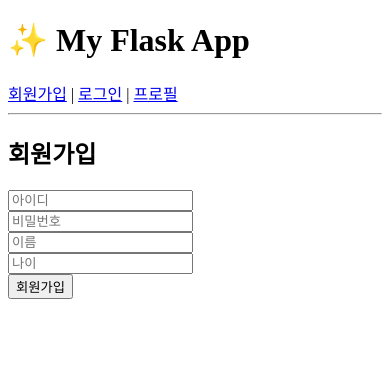
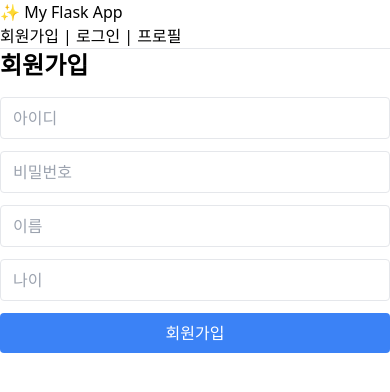
Before and after one commit to MrCaplan/flask-basic-app, a Flask app: page /register in a window 390 px wide. Shown: the top 392 px of the page. Run offline with Flask 3, Linux system fonts and the light colour scheme; some libraries are stand-ins or nearby versions.

Commit message:
tailwind로 반응형 홈페이지 꾸미기

```diff
--- a/templates/layout.html
+++ b/templates/layout.html
@@ -4,6 +4,8 @@
 <head>
   <meta charset="UTF-8" />
   <title>{% block title %}{% endblock %}</title>
+  <!-- Tailwind CSS CDN -->
+  <script src="https://cdn.tailwindcss.com"></script>
 </head>
 <body>
   <header>
--- a/templates/register.html
+++ b/templates/register.html
@@ -2,12 +2,19 @@
 {% extends "layout.html" %}
 {% block title %}회원가입{% endblock %}
 {% block content %}
-<h2>회원가입</h2>
-<form method="POST" action="/register">
-  <input type="text" name="username" placeholder="아이디" required><br>
-  <input type="password" name="password" placeholder="비밀번호" required><br>
-  <input type="text" name="name" placeholder="이름" required><br>
-  <input type="number" name="age" placeholder="나이" required><br>
-  <button type="submit">회원가입</button>
+<h2 class="text-2xl font-semibold mb-4">회원가입</h2>
+
+{% if error %}
+<p class="text-red-500 mb-2">{{ error }}</p>
+{% endif %}
+
+<form method="POST" class="space-y-3">
+  <input type="text" name="username" placeholder="아이디" required class="w-full px-3 py-2 border rounded" />
+  <input type="password" name="password" placeholder="비밀번호" required class="w-full px-3 py-2 border rounded" />
+  <input type="text" name="name" placeholder="이름" required class="w-full px-3 py-2 border rounded" />
+  <input type="number" name="age" placeholder="나이" required class="w-full px-3 py-2 border rounded" />
+  <button type="submit" class="w-full bg-blue-500 hover:bg-blue-600 text-white py-2 rounded">
+    회원가입
+  </button>
 </form>
 {% endblock %}
```
Also changed, not shown: templates/login.html (+12 -5 lines), templates/profile.html (+5 -2 lines).
